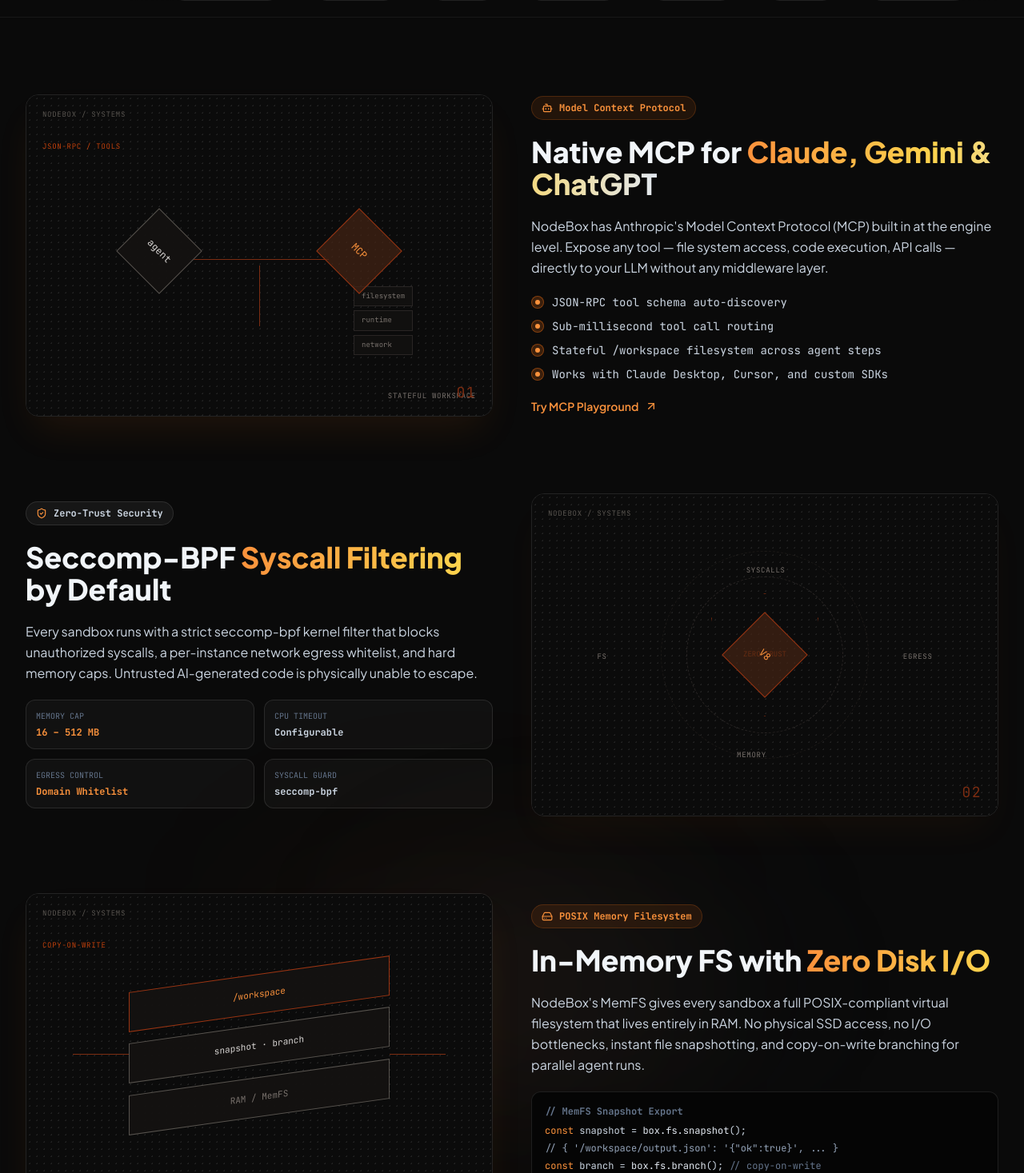
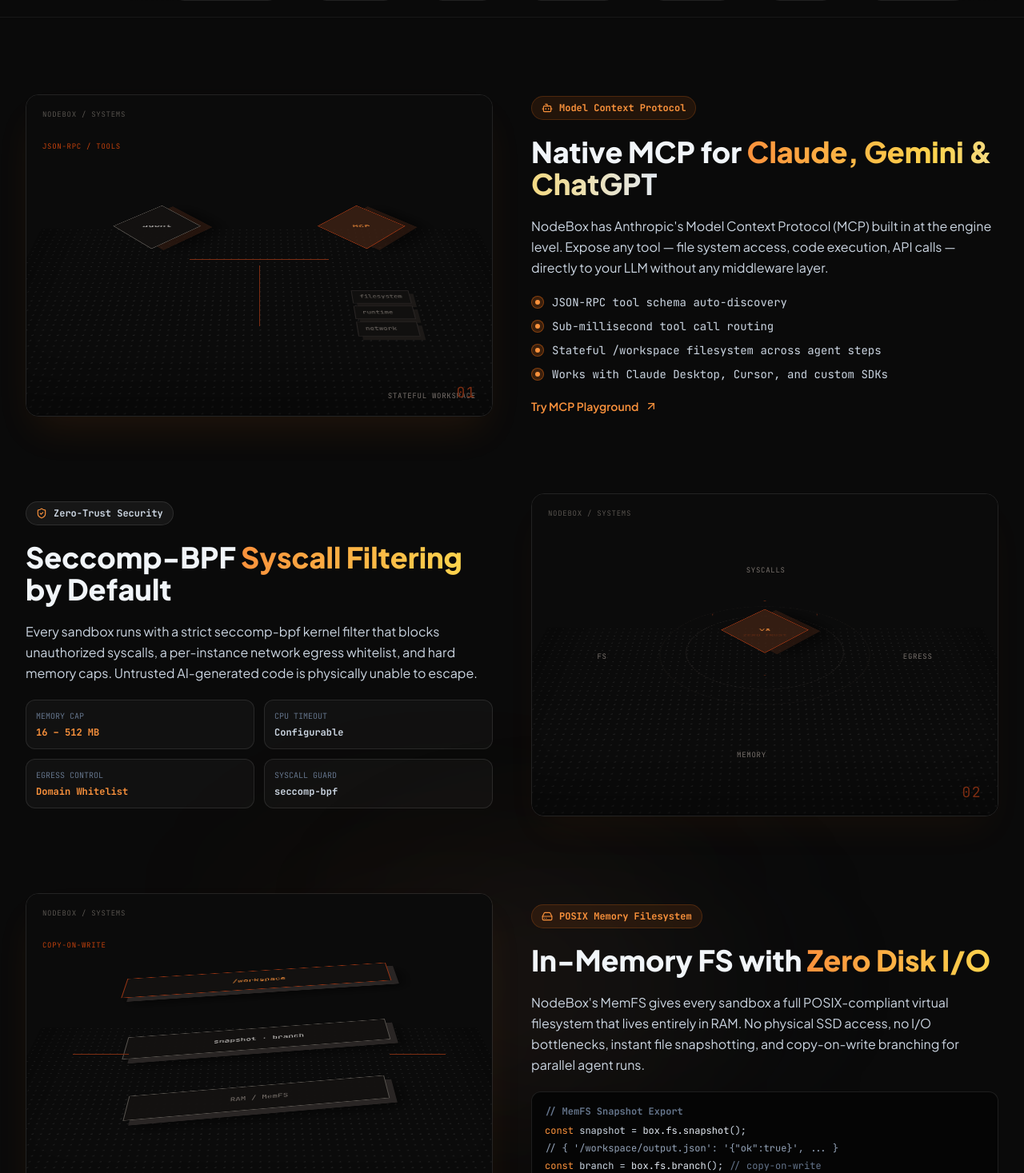
Before and after one commit to ZitouniNidhal/NodeBox, a React (Vite) app: page / in a window 1280 px wide. Shown: the part 923-2390 px from the top of the page at 80% size. Built offline with nearby package versions, Linux system fonts and the light colour scheme; the HTML template or start-up script is replaced by a standard one.

Commit message:
feat: enhance technical diagrams with improved styling and 3D effects

```diff
--- a/src/components/Features.tsx
+++ b/src/components/Features.tsx
@@ -7,9 +7,9 @@
   const content = {
     mcp: (
       <>
-        <div className="diagram-node diagram-node-main">agent</div>
+        <div className="diagram-node diagram-node-main"><span>agent</span></div>
         <div className="diagram-line diagram-line-horizontal" />
-        <div className="diagram-node diagram-node-accent diagram-node-tool">MCP</div>
+        <div className="diagram-node diagram-node-accent diagram-node-tool"><span>MCP</span></div>
         <div className="diagram-line diagram-line-vertical" />
         <div className="diagram-stack">
           <span>filesystem</span>
@@ -25,7 +25,7 @@
         <div className="diagram-shield"><span>zero trust</span></div>
         <div className="diagram-ring diagram-ring-one" />
         <div className="diagram-ring diagram-ring-two" />
-        <div className="diagram-node diagram-node-accent diagram-node-center">V8</div>
+        <div className="diagram-node diagram-node-accent diagram-node-center"><span>V8</span></div>
         <span className="diagram-port diagram-port-top">syscalls</span>
         <span className="diagram-port diagram-port-right">egress</span>
         <span className="diagram-port diagram-port-bottom">memory</span>
--- a/src/index.css
+++ b/src/index.css
@@ -49,6 +49,8 @@
   background: #0b0b0b;
   color: #a8a29e;
   font-family: 'JetBrains Mono', monospace;
+  perspective: 900px;
+  transform-style: preserve-3d;
 }
 
 .diagram-grid {
@@ -57,6 +59,9 @@
   opacity: .72;
   background-image: radial-gradient(circle, rgba(255,255,255,.12) 1px, transparent 1px);
   background-size: 9px 9px;
+  transform: rotateX(58deg) scale(1.35) translateY(13%);
+  transform-origin: center bottom;
+  box-shadow: inset 0 -80px 100px rgba(0, 0, 0, .72);
 }
 
 .diagram-kicker, .diagram-index, .diagram-caption, .diagram-port {
@@ -84,9 +89,12 @@
   background: rgba(20, 18, 16, .94);
   color: #d6d3d1;
   font-size: 12px;
-  transform: rotate(45deg);
+  transform: rotateX(58deg) rotateZ(-45deg) translateZ(36px);
+  box-shadow: 8px 12px 0 rgba(67, 35, 20, .5), 16px 24px 28px rgba(0, 0, 0, .6);
+  transition: transform .45s ease, box-shadow .45s ease;
 }
-.diagram-node::first-line { transform: rotate(-45deg); }
+.technical-diagram:hover .diagram-node { transform: rotateX(58deg) rotateZ(-45deg) translateZ(52px); box-shadow: 12px 18px 0 rgba(67, 35, 20, .58), 20px 28px 32px rgba(0, 0, 0, .66); }
+.diagram-node span { transform: rotateZ(45deg) rotateX(-58deg); }
 .diagram-node-main { left: 22%; top: 39%; }
 .diagram-node-tool { right: 22%; top: 39%; }
 .diagram-node-center { left: calc(50% - 38px); top: calc(50% - 38px); }
@@ -94,12 +102,13 @@
 .diagram-line { position: absolute; z-index: 1; background: #7c2d12; }
 .diagram-line-horizontal { left: 35%; right: 35%; top: 51%; height: 1px; }
 .diagram-line-vertical { left: 50%; top: 53%; bottom: 28%; width: 1px; }
-.diagram-stack { position: absolute; right: 17%; bottom: 19%; display: grid; gap: 5px; color: #78716c; font-size: 9px; }
-.diagram-stack span { border: 1px solid #292524; padding: 5px 9px; background: #11100f; }
+.diagram-stack { position: absolute; right: 17%; bottom: 19%; display: grid; gap: 5px; color: #78716c; font-size: 9px; transform: rotateX(54deg) translateZ(14px); transform-style: preserve-3d; }
+.diagram-stack span { border: 1px solid #292524; padding: 5px 9px; background: #11100f; box-shadow: 5px 7px 0 #1c1917; }
 .diagram-caption-bottom { color: #78716c; }
 
-.diagram-shield { position: absolute; left: calc(50% - 67px); top: calc(50% - 77px); z-index: 2; width: 134px; height: 154px; border: 1px solid #7c2d12; clip-path: polygon(50% 0, 100% 20%, 86% 78%, 50% 100%, 14% 78%, 0 20%); display: grid; place-items: center; color: #c2410c; font-size: 9px; text-transform: uppercase; }
-.diagram-ring { position: absolute; left: calc(50% - 98px); top: calc(50% - 98px); width: 196px; height: 196px; border: 1px dashed #292524; border-radius: 50%; }
+.diagram-shield { position: absolute; left: calc(50% - 67px); top: calc(50% - 77px); z-index: 2; width: 134px; height: 154px; border: 1px solid #7c2d12; clip-path: polygon(50% 0, 100% 20%, 86% 78%, 50% 100%, 14% 78%, 0 20%); display: grid; place-items: center; color: #c2410c; font-size: 9px; text-transform: uppercase; transform: rotateX(52deg) translateZ(30px); box-shadow: 10px 16px 0 rgba(67, 35, 20, .5), 18px 24px 30px rgba(0,0,0,.65); }
+.diagram-shield span { transform: rotateX(-52deg); }
+.diagram-ring { position: absolute; left: calc(50% - 98px); top: calc(50% - 98px); width: 196px; height: 196px; border: 1px dashed #292524; border-radius: 50%; transform: rotateX(62deg) translateZ(8px); }
 .diagram-ring-two { left: calc(50% - 130px); top: calc(50% - 130px); width: 260px; height: 260px; border-color: #1c1917; }
 .diagram-port { color: #78716c; }
 .diagram-port-top { top: 22%; left: 46%; }
@@ -107,24 +116,26 @@
 .diagram-port-bottom { bottom: 17%; left: 44%; }
 .diagram-port-left { top: 49%; left: 14%; }
 
-.diagram-memory-layer { position: absolute; left: 22%; width: 56%; height: 50px; display: grid; place-items: center; border: 1px solid #57534e; background: rgba(20, 18, 16, .94); font-size: 11px; }
-.diagram-memory-top { top: 25%; border-color: #9a3412; color: #fb923c; transform: skewY(-8deg); }
-.diagram-memory-mid { top: 41%; color: #d6d3d1; transform: skewY(-8deg); }
-.diagram-memory-bottom { top: 57%; color: #78716c; transform: skewY(-8deg); }
+.diagram-memory-layer { position: absolute; left: 22%; width: 56%; height: 50px; display: grid; place-items: center; border: 1px solid #57534e; background: rgba(20, 18, 16, .94); font-size: 11px; transform: rotateX(57deg) skewY(-8deg) translateZ(20px); box-shadow: 8px 10px 0 #292524, 14px 18px 22px rgba(0,0,0,.58); transition: transform .45s ease; }
+.technical-diagram:hover .diagram-memory-layer { transform: rotateX(57deg) skewY(-8deg) translateZ(30px); }
+.diagram-memory-top { top: 25%; border-color: #9a3412; color: #fb923c; }
+.diagram-memory-mid { top: 41%; color: #d6d3d1; transform: rotateX(57deg) skewY(-8deg) translateZ(10px); }
+.diagram-memory-bottom { top: 57%; color: #78716c; transform: rotateX(57deg) skewY(-8deg) translateZ(0); }
 .diagram-connector { position: absolute; top: 50%; width: 12%; height: 1px; background: #7c2d12; }
 .diagram-connector-left { left: 10%; }
 .diagram-connector-right { right: 10%; }
 
 .diagram-bars { position: absolute; left: 14%; right: 14%; top: 30%; display: grid; gap: 12px; }
 .diagram-bars > div { display: grid; grid-template-columns: 72px 1fr; align-items: center; gap: 10px; color: #78716c; font-size: 9px; }
-.diagram-bars i { display: block; height: 8px; border: 1px solid #7c2d12; background: linear-gradient(90deg, #9a3412, #431407); }
+.diagram-bars i { display: block; height: 8px; border: 1px solid #7c2d12; background: linear-gradient(90deg, #9a3412, #431407); transform: skewX(-24deg) translateZ(16px); box-shadow: 5px 5px 0 #292524; }
 .diagram-bars > div:first-child { color: #fb923c; }
 .diagram-bars > div:first-child i { background: #c2410c; }
 .diagram-stat { position: absolute; right: 14%; bottom: 22%; color: #fb923c; font-size: 26px; }
 .diagram-stat span { margin-left: 4px; color: #78716c; font-size: 10px; text-transform: uppercase; }
 
 .technical-diagram-architecture { aspect-ratio: 2.35; }
-.architecture-layer { position: absolute; left: 29%; width: 42%; height: 62px; z-index: 2; display: grid; place-items: center; border: 1px solid #57534e; background: rgba(20, 18, 16, .96); color: #d6d3d1; font-size: 12px; transform: skewY(-6deg); }
+.architecture-layer { position: absolute; left: 29%; width: 42%; height: 62px; z-index: 2; display: grid; place-items: center; border: 1px solid #57534e; background: rgba(20, 18, 16, .96); color: #d6d3d1; font-size: 12px; transform: rotateX(55deg) skewY(-6deg) translateZ(24px); box-shadow: 9px 12px 0 #292524, 16px 22px 24px rgba(0,0,0,.6); transition: transform .45s ease; }
+.technical-diagram:hover .architecture-layer { transform: rotateX(55deg) skewY(-6deg) translateZ(38px); }
 .architecture-layer span { color: #78716c; font-size: 9px; text-transform: uppercase; }
 .architecture-layer-top { top: 22%; border-color: #9a3412; color: #fb923c; }
 .architecture-layer-mid { top: 39%; }
```
